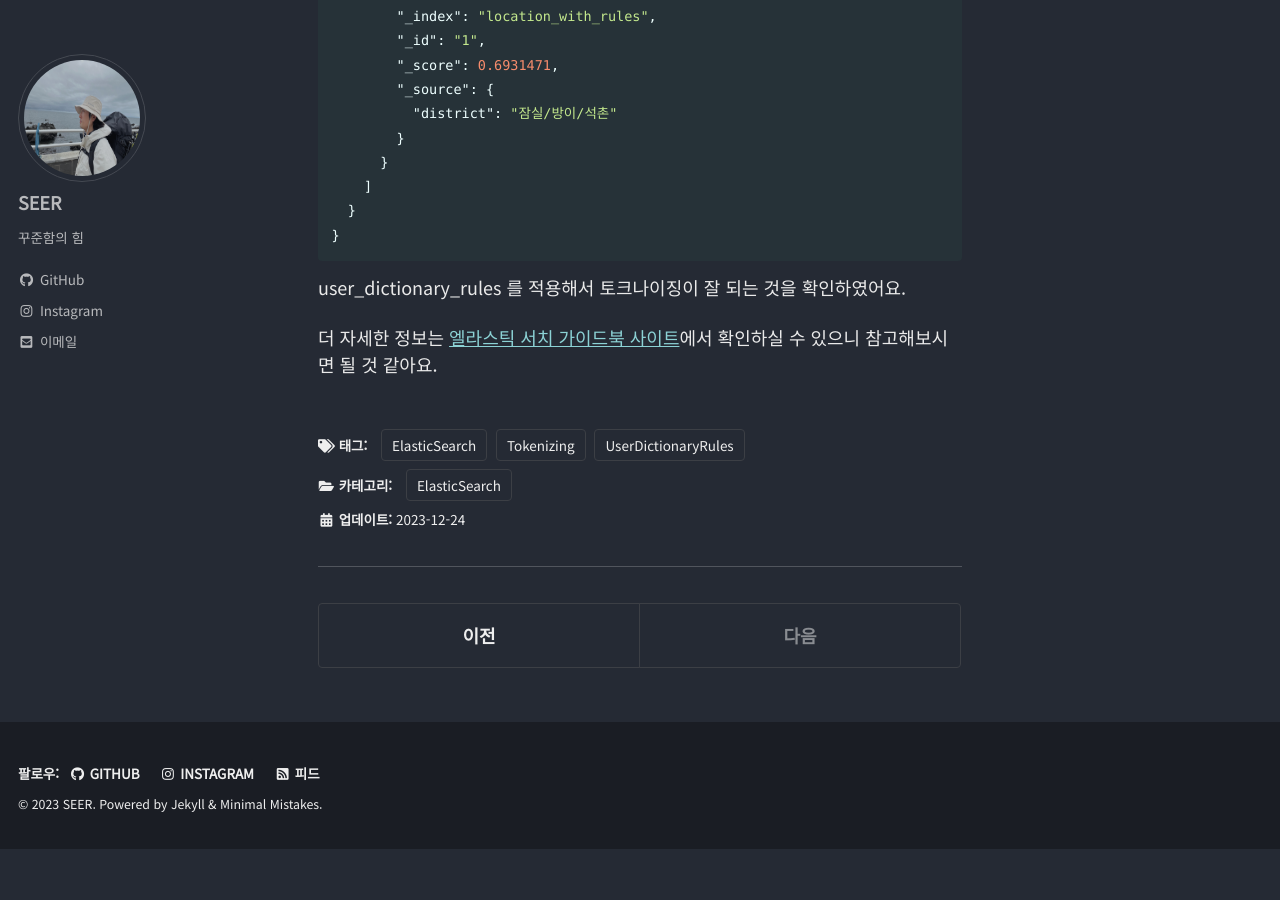
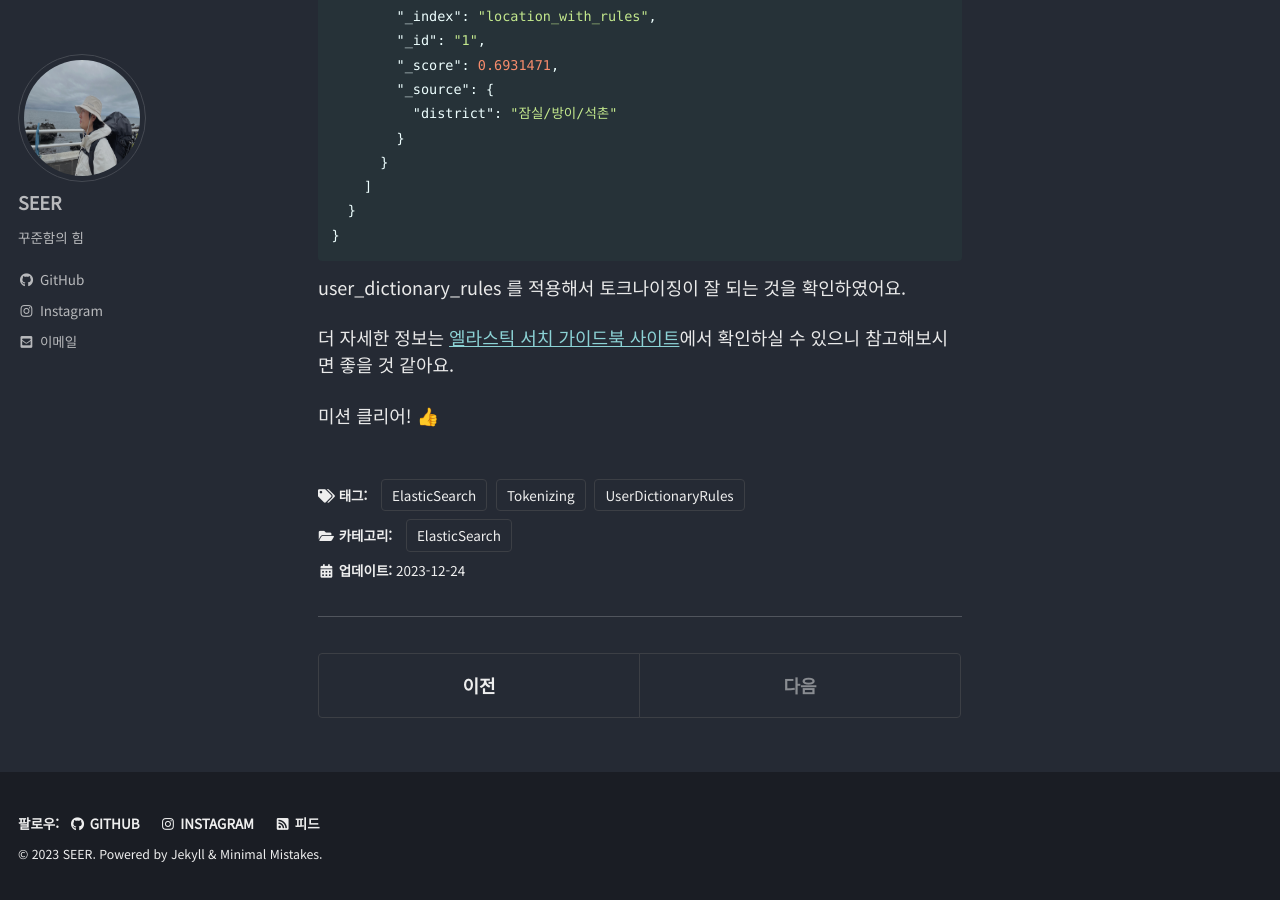
Before and after one commit to seer723/seer.github.io, a Jekyll site: the page built from _posts/2023-12-24-Elasticsearch 사용자 정의 단어 적용하기.md, in a window 1280 px wide and 900 px high, scrolled down 5186 px. Built offline with Jekyll 4.4.1, drawn with Linux system fonts in a browser that asks for light colours; cached includes are drawn as plain includes; before the commit the page ends 6035 px from its top, so only the background shows below that.

Commit message:
엘라스틱 서치 사용자 정의 단어 포스팅 완료

```diff
--- a/_posts/2023-12-24-Elasticsearch 사용자 정의 단어 적용하기.md
+++ b/_posts/2023-12-24-Elasticsearch 사용자 정의 단어 적용하기.md
@@ -226,4 +226,6 @@ GET location_with_rules/_search
 
 user_dictionary_rules 를 적용해서 토크나이징이 잘 되는 것을 확인하였어요.
 
-더 자세한 정보는 [엘라스틱 서치 가이드북 사이트](https://esbook.kimjmin.net/06-text-analysis/6.7-stemming/6.7.2-nori){:target="_blank"}에서 확인하실 수 있으니 참고해보시면 될 것 같아요.
+더 자세한 정보는 [엘라스틱 서치 가이드북 사이트](https://esbook.kimjmin.net/06-text-analysis/6.7-stemming/6.7.2-nori){:target="_blank"}에서 확인하실 수 있으니 참고해보시면 좋을 것 같아요.
+
+미션 클리어! 👍
```
